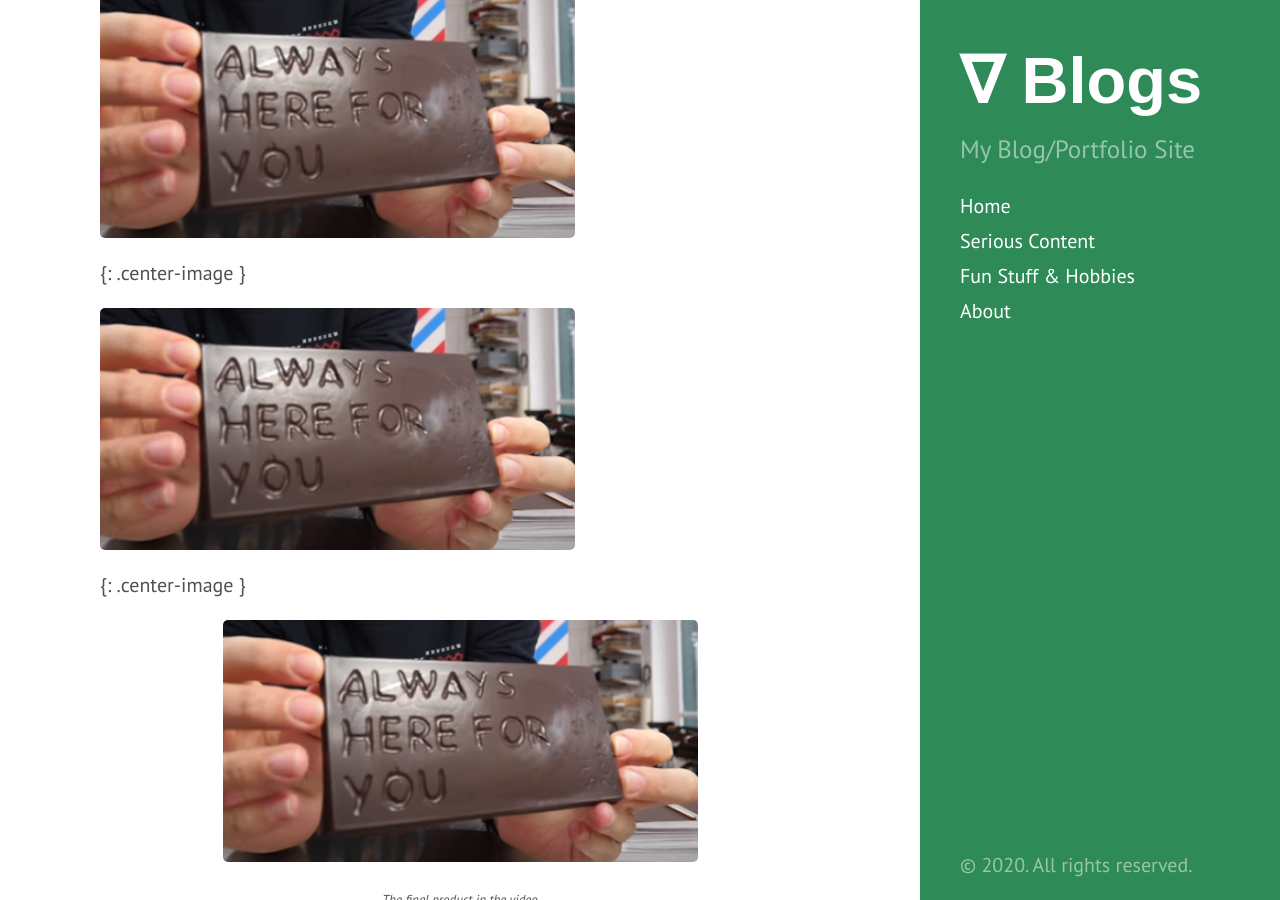
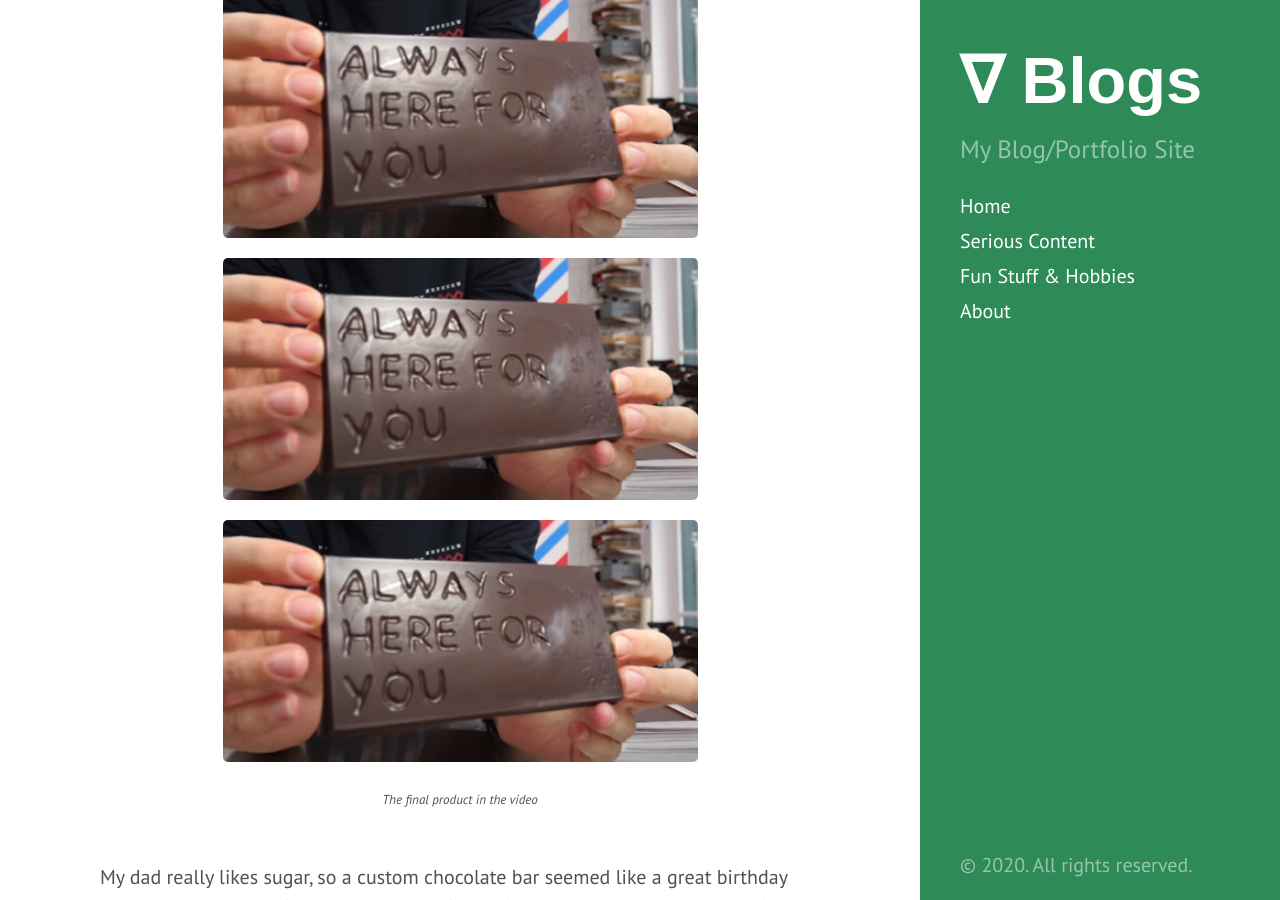
Before and after one commit to tedkim97/tedkim97.github.io, a Jekyll site: the page built from _posts/2019-8-29-custom_chocolate_mold.md, in a window 1280 px wide and 900 px high, scrolled down 538 px. Built offline with Jekyll 4.4.1, drawn with Linux system fonts in a browser that asks for light colours.

Commit message:
oaisdjoaij

```diff
--- a/_posts/2019-8-29-custom_chocolate_mold.md
+++ b/_posts/2019-8-29-custom_chocolate_mold.md
@@ -19,10 +19,9 @@ My experiences experimenting with chocolate was surprisingly complex (and expens
 # Context
 My dad's birthday was coming in a month, and I was inspired by a [video about homemade custom chocolate bars](https://youtu.be/O5SwGr-84c4).
 
-<img src="/figures/chocolate_fig1.png" loading="lazy"/> {: .center-image }
+<img src="/figures/chocolate_fig1.png" loading="lazy" class="center-image"/>
 
-<img src="/figures/chocolate_fig1.png" data-echo="/img/actualimage.jpg"> {: .center-image }
-
+<img src="/figures/chocolate_fig1.png" data-echo="/img/actualimage.jpg" class="center-image">
 
 ![fig1](/figures/chocolate_fig1.png){: .center-image }
 <center> <font size="2"> <i>
```
